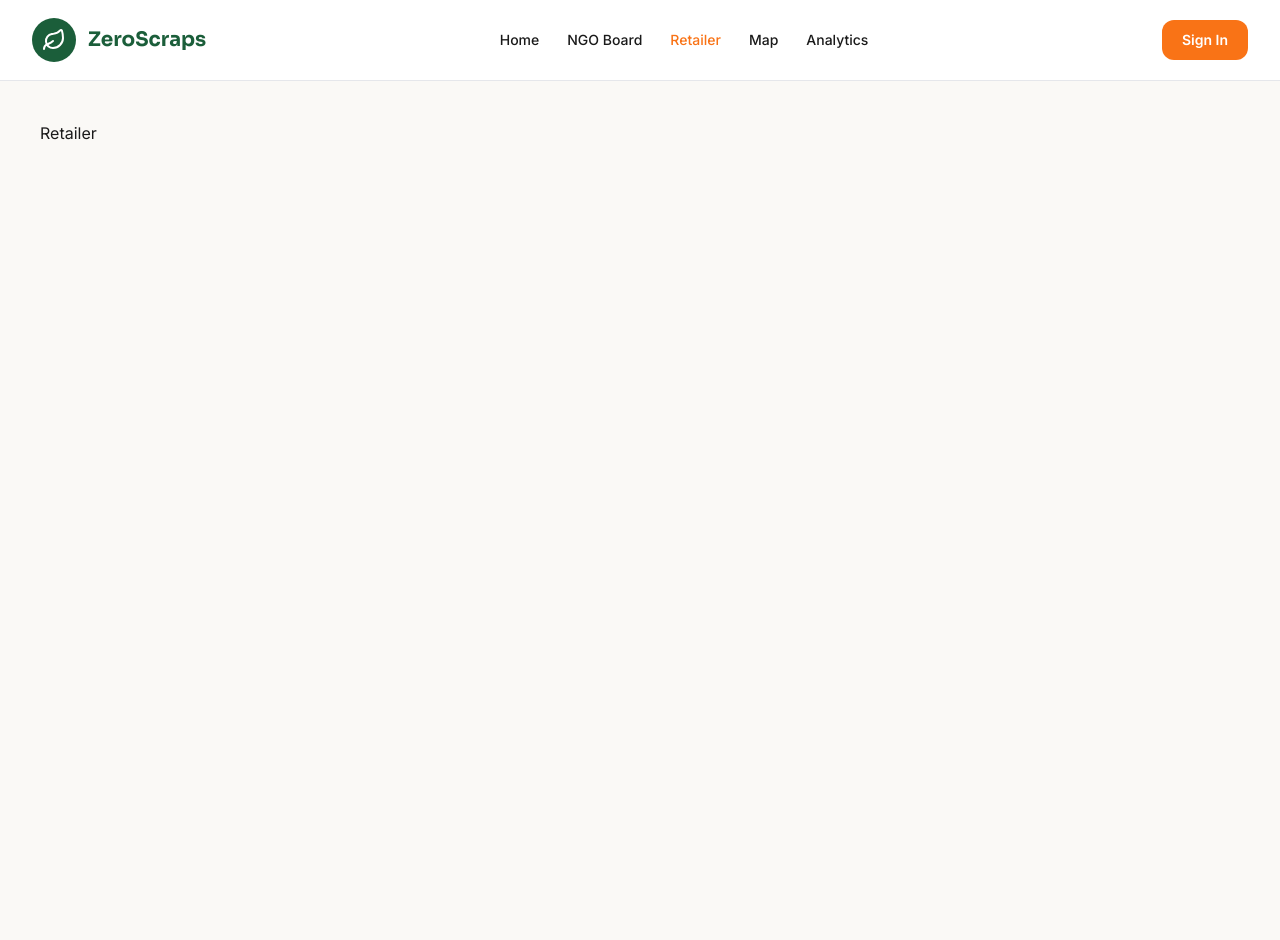
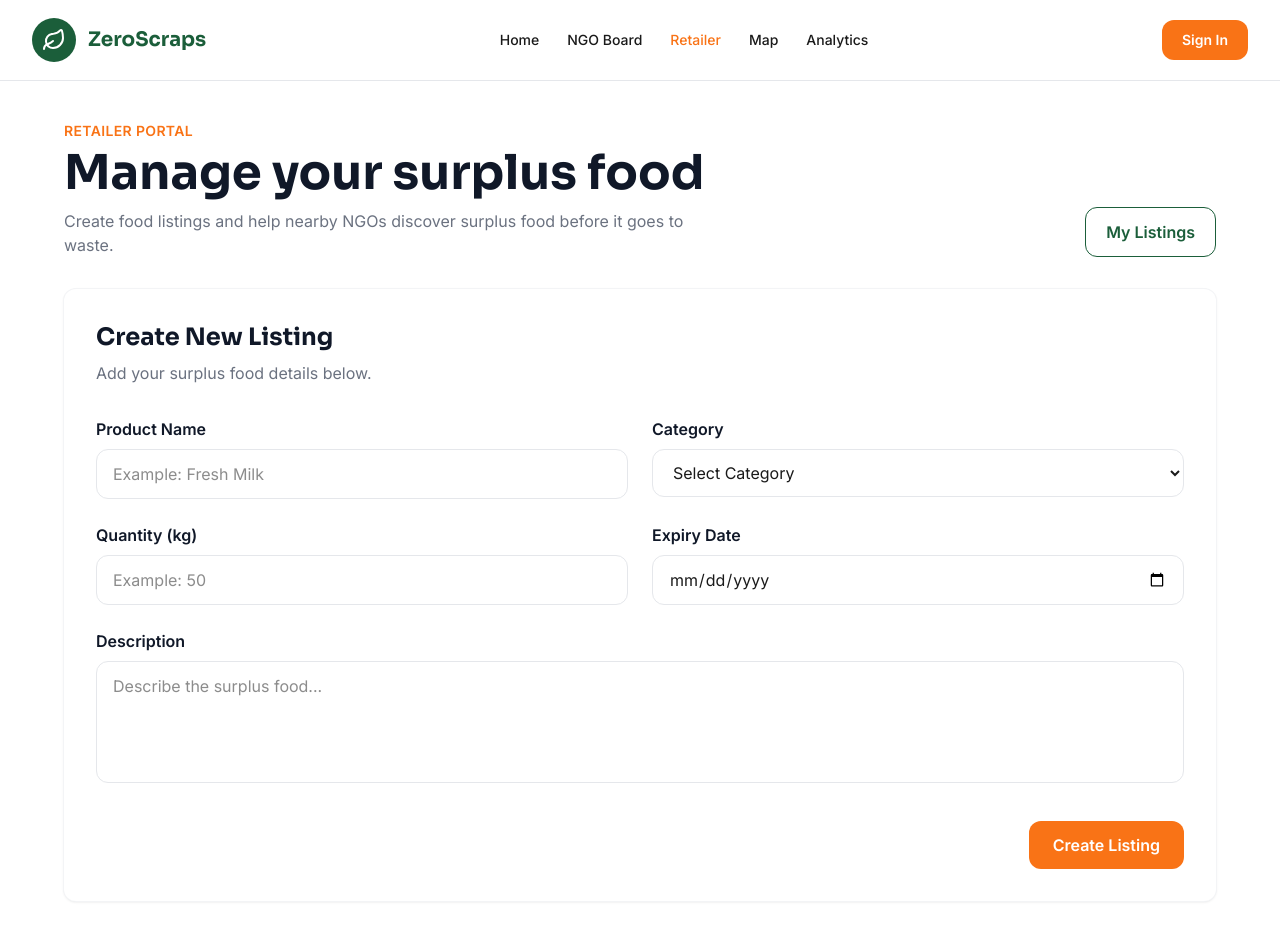
Before and after one commit to sameera-builds/ZeroScraps_, a React (Vite) app: page /retailer in a window 1280 px wide. Before the commit the page ends 800 px from the top, so only its background shows below. Built offline with nearby package versions, Linux system fonts and the light colour scheme.

Commit message:
Build retailer portal

```diff
--- a/src/App.jsx
+++ b/src/App.jsx
@@ -2,6 +2,8 @@ import { BrowserRouter, Routes, Route } from "react-router-dom";
 
 import Layout from "./components/Layout";
 import Home from "./pages/Home";
+import Retailer from "./pages/Retailer";
+import MyListings from "./pages/MyListings";
 
 function App() {
   return (
@@ -9,10 +11,25 @@ function App() {
       <Layout>
         <Routes>
           <Route path="/" element={<Home />} />
-          <Route path="/ngo" element={<div className="p-10">NGO Board</div>} />
-          <Route path="/retailer" element={<div className="p-10">Retailer</div>} />
-          <Route path="/map" element={<div className="p-10">Map</div>} />
-          <Route path="/analytics" element={<div className="p-10">Analytics</div>} />
+
+          <Route
+            path="/ngo"
+            element={<div className="p-10">NGO Board</div>}
+          />
+
+          <Route path="/retailer" element={<Retailer />} />
+
+          <Route path="/my-listings" element={<MyListings />} />
+
+          <Route
+            path="/map"
+            element={<div className="p-10">Map</div>}
+          />
+
+          <Route
+            path="/analytics"
+            element={<div className="p-10">Analytics</div>}
+          />
         </Routes>
       </Layout>
     </BrowserRouter>
--- /dev/null
+++ b/src/pages/MyListings.jsx
@@ -0,0 +1,94 @@
+export default function MyListings() {
+  const listings = [
+    {
+      id: 1,
+      product: "Fresh Milk",
+      category: "Dairy",
+      quantity: 50,
+      expiry: "21 Sep 2026",
+      status: "Available",
+    },
+    {
+      id: 2,
+      product: "Bread",
+      category: "Bakery",
+      quantity: 25,
+      expiry: "18 Sep 2026",
+      status: "Claimed",
+      ngo: "Helping Hands NGO",
+    },
+  ];
+
+  return (
+    <div className="min-h-screen bg-white px-6 py-10 md:px-10">
+      <div className="mx-auto max-w-6xl">
+
+        {/* Header */}
+        <div className="mb-10">
+          <p className="mb-2 font-body text-sm font-semibold uppercase tracking-wide text-accent">
+            Retailer Portal
+          </p>
+
+          <h1 className="font-heading text-4xl font-bold text-gray-900 md:text-5xl">
+            My Listings
+          </h1>
+
+          <p className="mt-3 max-w-2xl font-body text-text-muted">
+            View your surplus food listings and check their claim status.
+          </p>
+        </div>
+
+        {/* Listings */}
+        <div className="space-y-5">
+
+          {listings.map((listing) => (
+            <div
+              key={listing.id}
+              className="rounded-xl bg-white p-6 shadow-sm ring-1 ring-gray-100"
+            >
+              <div className="flex flex-col justify-between gap-5 md:flex-row md:items-center">
+
+                <div>
+                  <h2 className="font-heading text-xl font-bold text-gray-900">
+                    {listing.product}
+                  </h2>
+
+                  <p className="mt-1 font-body text-sm text-text-muted">
+                    {listing.category} · {listing.quantity} kg
+                  </p>
+
+                  <p className="mt-2 font-body text-sm text-text-muted">
+                    Expiry: {listing.expiry}
+                  </p>
+                </div>
+
+                <div className="text-left md:text-right">
+
+                  <span
+                    className={`inline-block rounded-full px-4 py-2 text-sm font-semibold ${
+                      listing.status === "Claimed"
+                        ? "bg-green-100 text-green-700"
+                        : "bg-orange-100 text-orange-700"
+                    }`}
+                  >
+                    {listing.status}
+                  </span>
+
+                  {listing.status === "Claimed" && (
+                    <p className="mt-2 font-body text-sm text-text-muted">
+                      Claimed by: {listing.ngo}
+                    </p>
+                  )}
+
+                </div>
+
+              </div>
+            </div>
+          ))}
+
+        </div>
+
+      </div>
+    </div>
+  );
+}
--- /dev/null
+++ b/src/pages/Retailer.jsx
@@ -0,0 +1,199 @@
+import { useState } from "react";
+import { Link } from "react-router-dom";
+
+export default function Retailer() {
+  const [formData, setFormData] = useState({
+    product: "",
+    category: "",
+    quantity: "",
+    expiry: "",
+    description: "",
+  });
+
+  const handleChange = (e) => {
+    setFormData({
+      ...formData,
+      [e.target.name]: e.target.value,
+    });
+  };
+
+  const handleSubmit = (e) => {
+    e.preventDefault();
+
+    const today = new Date().toISOString().split("T")[0];
+
+    if (Number(formData.quantity) <= 0) {
+      alert("Quantity must be greater than 0.");
+      return;
+    }
+
+    if (formData.expiry <= today) {
+      alert("Expiry date must be after today.");
+      return;
+    }
+
+    console.log(formData);
+    alert("Listing created successfully!");
+
+    setFormData({
+      product: "",
+      category: "",
+      quantity: "",
+      expiry: "",
+      description: "",
+    });
+  };
+
+  return (
+    <div className="min-h-screen bg-white px-6 py-10 md:px-10">
+      <div className="mx-auto max-w-6xl">
+
+        {/* Header */}
+        <div className="mb-8">
+          <p className="mb-2 font-body text-sm font-semibold uppercase tracking-wide text-accent">
+            Retailer Portal
+          </p>
+
+          <div className="flex flex-col justify-between gap-4 md:flex-row md:items-end">
+            <div>
+              <h1 className="font-heading text-4xl font-bold text-gray-900 md:text-5xl">
+                Manage your surplus food
+              </h1>
+
+              <p className="mt-3 max-w-2xl font-body text-text-muted">
+                Create food listings and help nearby NGOs discover surplus food
+                before it goes to waste.
+              </p>
+            </div>
+
+            <Link
+              to="/my-listings"
+              className="w-fit rounded-xl border border-brand px-5 py-3 font-body font-semibold text-brand transition hover:bg-brand hover:text-white"
+            >
+              My Listings
+            </Link>
+          </div>
+        </div>
+
+        {/* Create Listing */}
+        <div className="rounded-xl bg-white p-6 shadow-sm ring-1 ring-gray-100 md:p-8">
+
+          <h2 className="font-heading text-2xl font-bold text-gray-900">
+            Create New Listing
+          </h2>
+
+          <p className="mt-2 font-body text-text-muted">
+            Add your surplus food details below.
+          </p>
+
+          <form onSubmit={handleSubmit} className="mt-8">
+
+            {/* Product + Category */}
+            <div className="grid grid-cols-1 gap-6 md:grid-cols-2">
+
+              <div>
+                <label className="mb-2 block font-body font-semibold text-gray-900">
+                  Product Name
+                </label>
+
+                <input
+                  type="text"
+                  name="product"
+                  value={formData.product}
+                  onChange={handleChange}
+                  placeholder="Example: Fresh Milk"
+                  className="w-full rounded-xl border border-gray-200 px-4 py-3 outline-none focus:border-brand"
+                  required
+                />
+              </div>
+
+              <div>
+                <label className="mb-2 block font-body font-semibold text-gray-900">
+                  Category
+                </label>
+
+                <select
+                  name="category"
+                  value={formData.category}
+                  onChange={handleChange}
+                  className="w-full rounded-xl border border-gray-200 bg-white px-4 py-3 outline-none focus:border-brand"
+                  required
+                >
+                  <option value="">Select Category</option>
+                  <option value="Produce">Produce</option>
+                  <option value="Dairy">Dairy</option>
+                  <option value="Grains">Grains</option>
+                  <option value="Packaged">Packaged</option>
+                  <option value="Cooked">Cooked Food</option>
+                </select>
+              </div>
+
+              {/* Quantity */}
+              <div>
+                <label className="mb-2 block font-body font-semibold text-gray-900">
+                  Quantity (kg)
+                </label>
+
+                <input
+                  type="number"
+                  name="quantity"
+                  value={formData.quantity}
+                  onChange={handleChange}
+                  placeholder="Example: 50"
+                  min="1"
+                  className="w-full rounded-xl border border-gray-200 px-4 py-3 outline-none focus:border-brand"
+                  required
+                />
+              </div>
+
+              {/* Expiry */}
+              <div>
+                <label className="mb-2 block font-body font-semibold text-gray-900">
+                  Expiry Date
+                </label>
+
+                <input
+                  type="date"
+                  name="expiry"
+                  value={formData.expiry}
+                  onChange={handleChange}
+                  className="w-full rounded-xl border border-gray-200 px-4 py-3 outline-none focus:border-brand"
+                  required
+                />
+              </div>
+
+            </div>
+
+            {/* Description */}
+            <div className="mt-6">
+              <label className="mb-2 block font-body font-semibold text-gray-900">
+                Description
+              </label>
+
+              <textarea
+                name="description"
+                value={formData.description}
+                onChange={handleChange}
+                rows="4"
+                placeholder="Describe the surplus food..."
+                className="w-full resize-none rounded-xl border border-gray-200 px-4 py-3 outline-none focus:border-brand"
+              />
+            </div>
+
+            {/* Button */}
+            <div className="mt-8 flex justify-end">
+              <button
+                type="submit"
+                className="rounded-xl bg-accent px-6 py-3 font-body font-semibold text-white transition hover:opacity-90"
+              >
+                Create Listing
+              </button>
+            </div>
+
+          </form>
+        </div>
+
+      </div>
+    </div>
+  );
+}
```
